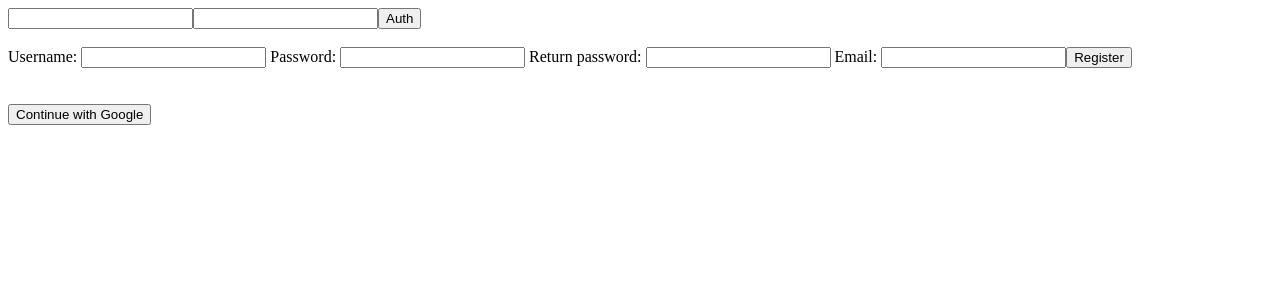
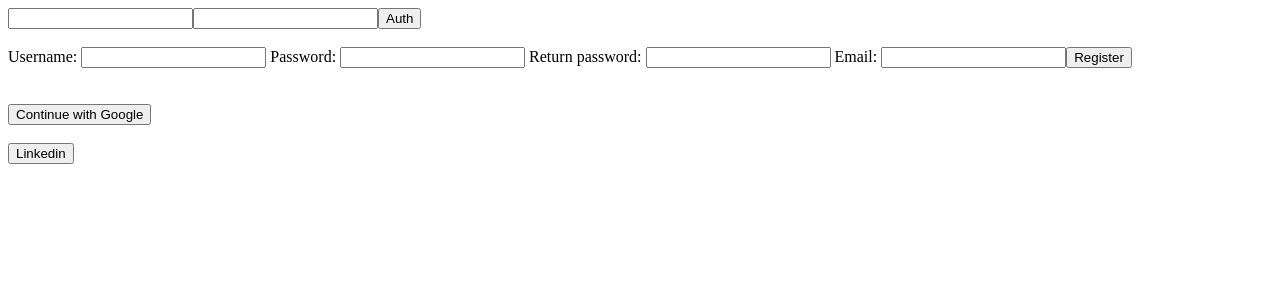
Before and after one commit to JackScher/task2-front, a Vue app in the folder task2/: page /#/ in a window 1280 px wide. Shown: the top 300 px of the page. Built offline with nearby package versions, Linux system fonts and the light colour scheme; no server answers.

Commit message:
linkedin logic added

```diff
--- a/task2/src/components/Google.vue
+++ b/task2/src/components/Google.vue
@@ -18,11 +18,15 @@ export default {
   methods: {
     OnGoogleAuthSuccess (idToken) {
       console.log('UserGoogleId: '+ idToken);
-      // this.googleToken = idToken
-      // axios.post('http://127.0.0.1:8000/auth-services/google/login/', {
+      this.googleToken = idToken
+      axios.post(`http://127.0.0.1:8000/auth-services/google/${this.googleToken}`, {
+        access_token: this.googleToken,
+      }).then(res => console.log(res))
+      .catch(err => console.log(err))
+      // axios.post(`http://127.0.0.1:8000/auth-services/accounts/google/login`, {
       //   access_token: this.googleToken,
       // }).then(res => console.log(res))
-      // .catch(err => console.log(err))
+      //     .catch(err => console.log(err))
     },
     OnGoogleAuthFail (error) {
       console.log(error)
--- /dev/null
+++ b/task2/src/components/Linkedin.vue
@@ -0,0 +1,51 @@
+<template>
+  <div>
+    <form @submit.prevent="getLinkedinToken">
+      <button type="submit">Linkedin</button>
+    </form>
+  </div>
+</template>
+
+<script>
+import axios from 'axios';
+
+export default {
+  name: "Linkedin",
+  data(){
+    return{
+      response_type: 'code',
+      code: null,
+      redirect_uri: 'http://127.0.0.1:8080/#/',
+      client_id: null,
+      client_secret: null
+    }
+  },
+  methods: {
+    getLinkedinToken() {
+      // console.log('linkedin token: ')
+      axios.post('https://www.linkedin.com/oauth/v2/accessToken', {
+        grant_type: 'authorization_code',
+        code: this.code,
+        redirect_uri: this.redirect_uri,
+        client_id: this.client_id,
+        client_secret: this.client_secret
+      })
+       .then(res => console.log(res))
+      .catch(err => console.log(err))
+    },
+    signInSignUpByToken(token) {
+      console.log('here will be backend logic...')
+    },
+    getCodeType() {
+      axios.get(`https://www.linkedin.com/oauth/v2/authorization?response_type=${this.response_type}&client_id=${this.client_id}&redirect_uri=${this.redirect_uri}`)
+      .then(res => console.log(res))//should return code type for access token, but i`m not sure
+      .catch(err => console.log(err))
+    }
+  }
+}
+
+</script>
+
+<style scoped>
+
+</style>
--- a/task2/src/views/Home.vue
+++ b/task2/src/views/Home.vue
@@ -8,6 +8,8 @@
     <Conf/>
     <br>
     <Google/>
+    <br>
+    <Linkedin/>
   </div>
 </template>
 
@@ -17,6 +19,7 @@ import Login from '@/components/Login.vue'
 import Register from '@/components/Register.vue'
 import Conf from '@/components/Conf.vue'
 import Google from '@/components/Google.vue'
+import Linkedin from '@/components/Linkedin.vue'
 
 export default {
   name: 'Home',
@@ -24,7 +27,8 @@ export default {
     Login,
     Register,
     Conf,
-    Google
+    Google,
+    Linkedin
   }
 }
 </script>
```
Also changed, not shown: 1 other file (tests, documents, lock files or other folders).
